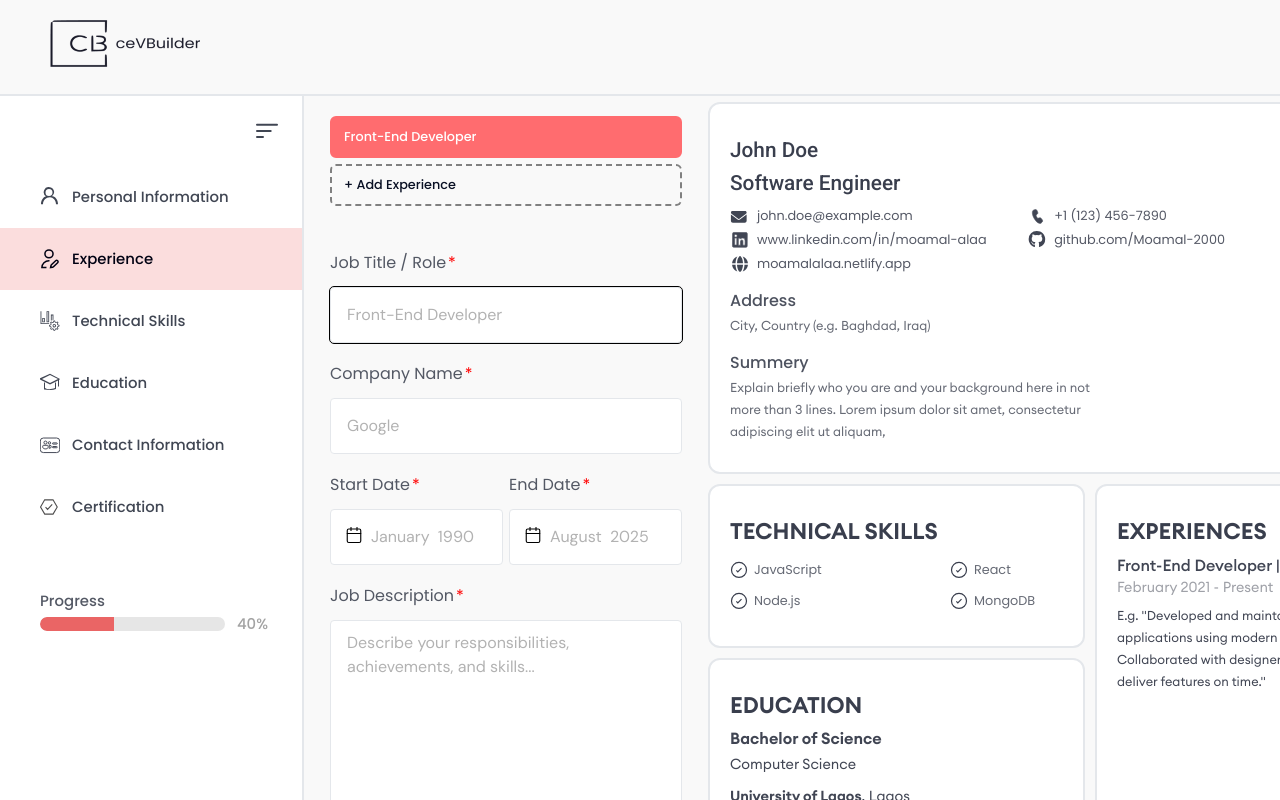
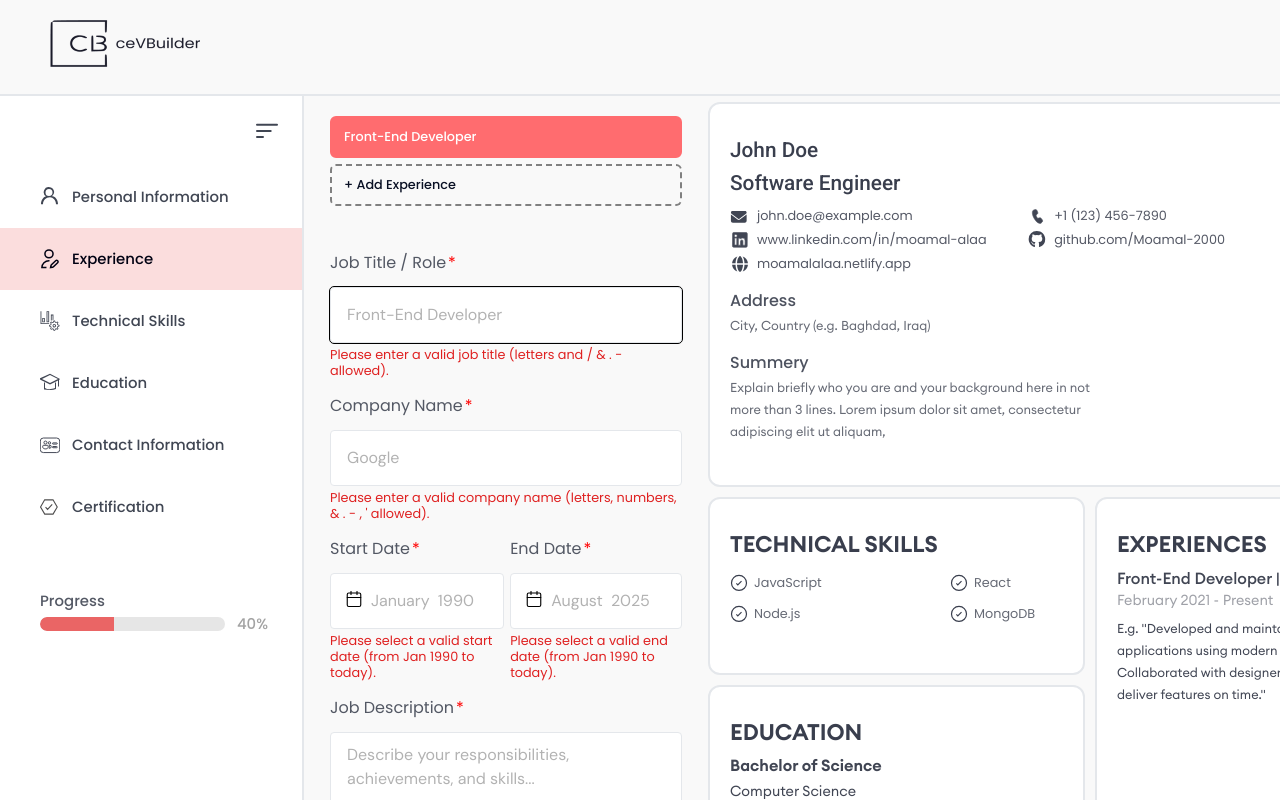
Before and after one commit to Moamal-2000/resume-builder, a Next.js app: page /builder/experience in a window 1280 px wide. Shown: the top 800 px of the page. Built offline with nearby package versions, Linux system fonts and the light colour scheme.

Commit message:
feat(forms): add validation warning texts to rest form fields

```diff
--- a/src/stores/forms.store/states.js
+++ b/src/stores/forms.store/states.js
@@ -11,7 +11,8 @@ export const personalInfoInputs = [
     required: true,
     hasValidValue: false,
     warningMessage:
-      "Please enter first and last name separated by space, hyphen or apostrophe.",
+      "Please Enter first and last name separated by space, hyphen, or apostrophe.",
+
     id: 1,
   },
   {
@@ -63,6 +64,8 @@ export const experienceInputs = [
     placeholder: "Front-End Developer",
     required: true,
     hasValidValue: false,
+    warningMessage:
+      "Please enter a valid job title (letters and / & . - allowed).",
     id: 1,
   },
   {
@@ -74,6 +77,8 @@ export const experienceInputs = [
     placeholder: "Google",
     required: true,
     hasValidValue: false,
+    warningMessage:
+      "Please enter a valid company name (letters, numbers, & . - , ' allowed).",
     id: 2,
   },
   [
@@ -87,6 +92,8 @@ export const experienceInputs = [
       placeholder: "January 1990",
       required: true,
       hasValidValue: false,
+      warningMessage:
+        "Please select a valid start date (from Jan 1990 to today).",
       id: 3,
     },
     {
@@ -99,6 +106,8 @@ export const experienceInputs = [
       required: true,
       hasValidValue: false,
       disabled: false,
+      warningMessage:
+        "Please select a valid end date (from Jan 1990 to today).",
       id: 4,
     },
   ],
@@ -111,6 +120,7 @@ export const experienceInputs = [
     placeholder: "Describe your responsibilities, achievements, and skills...",
     required: true,
     hasValidValue: false,
+    warningMessage: "Please enter 30 to 800 characters describing your job.",
     id: 5,
   },
   {
@@ -134,6 +144,8 @@ export const techSkillsInputs = [
     placeholder: "JavaScript",
     required: true,
     hasValidValue: false,
+    warningMessage:
+      "Please enter a valid skill (2-30 chars, letters, numbers, . + -).",
     id: 1,
   },
   {
@@ -145,6 +157,8 @@ export const techSkillsInputs = [
     placeholder: "React",
     required: true,
     hasValidValue: false,
+    warningMessage:
+      "Please enter a valid skill (2-30 chars, letters, numbers, . + -).",
     id: 2,
   },
   {
@@ -156,6 +170,8 @@ export const techSkillsInputs = [
     placeholder: "Node.js",
     required: true,
     hasValidValue: false,
+    warningMessage:
+      "Please enter a valid skill (2-30 chars, letters, numbers, . + -).",
     id: 3,
   },
   {
@@ -167,6 +183,8 @@ export const techSkillsInputs = [
     placeholder: "MongoDB",
     required: true,
     hasValidValue: false,
+    warningMessage:
+      "Please enter a valid skill (2-30 chars, letters, numbers, . + -).",
     id: 4,
   },
 ];
@@ -181,6 +199,8 @@ export const educationInputs = [
     placeholder: "University of Lagos",
     required: false,
     hasValidValue: true,
+    warningMessage:
+      "Please enter a valid university name (3-100 chars, letters, numbers, & . - allowed).",
     id: 1,
   },
   {
@@ -192,6 +212,8 @@ export const educationInputs = [
     placeholder: "Lagos",
     required: false,
     hasValidValue: true,
+    warningMessage:
+      "Please enter a valid university location (2-50 chars, letters, numbers, , . - / allowed).",
     id: 2,
   },
   {
@@ -203,6 +225,8 @@ export const educationInputs = [
     placeholder: "Bachelor of Science",
     required: false,
     hasValidValue: true,
+    warningMessage:
+      "Please enter a valid degree or program (2-100 chars, letters, numbers, / & . - allowed).",
     id: 3,
   },
   {
@@ -214,6 +238,8 @@ export const educationInputs = [
     placeholder: "Computer Science",
     required: false,
     hasValidValue: true,
+    warningMessage:
+      "Please enter a valid field of study (2-70 chars, letters, numbers, / & . - allowed).",
     id: 4,
   },
   {
@@ -226,6 +252,8 @@ export const educationInputs = [
     placeholder: prettyMonthYear(getCurrentYearAndMonth()),
     required: false,
     hasValidValue: true,
+    warningMessage:
+      "Please select a valid graduation date (from Jan 1990 to today).",
     id: 5,
   },
 ];
@@ -240,6 +268,7 @@ export const contactInfoInputs = [
     placeholder: "+1 (123) 456-7890",
     required: true,
     hasValidValue: false,
+    warningMessage: "Please enter a valid phone number (7-20 digits).",
     id: 5,
   },
   {
@@ -251,6 +280,7 @@ export const contactInfoInputs = [
     placeholder: "www.linkedin.com/in/moamal-alaa",
     required: true,
     hasValidValue: false,
+    warningMessage: "Please copy/paste your full LinkedIn profile URL",
     id: 6,
   },
   {
@@ -262,6 +292,7 @@ export const contactInfoInputs = [
     placeholder: "github.com/Moamal-2000",
     required: true,
     hasValidValue: false,
+    warningMessage: "Please copy/paste your full GitHub profile URL",
     id: 7,
   },
   {
@@ -273,6 +304,7 @@ export const contactInfoInputs = [
     placeholder: "moamalalaa.netlify.app",
     required: false,
     hasValidValue: false,
+    warningMessage: "Please enter a valid URL.",
     id: 8,
   },
 ];
@@ -287,6 +319,8 @@ export const certificationInputs = [
     placeholder: "Certificate of Engineering",
     required: false,
     hasValidValue: true,
+    warningMessage:
+      "Please enter a valid certification name (2-100 chars, letters, numbers, & . - # allowed).",
     id: 1,
   },
   {
@@ -297,6 +331,7 @@ export const certificationInputs = [
     placeholder: "https://example.com/certificate",
     required: false,
     hasValidValue: true,
+    warningMessage: "Please enter a valid certificate URL.",
     id: 2,
   },
 ];
```
